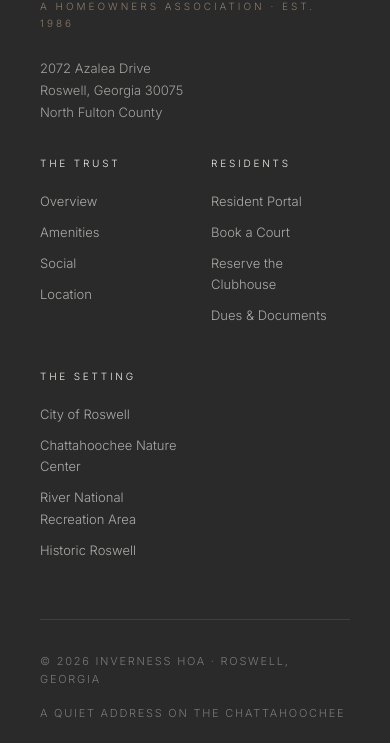
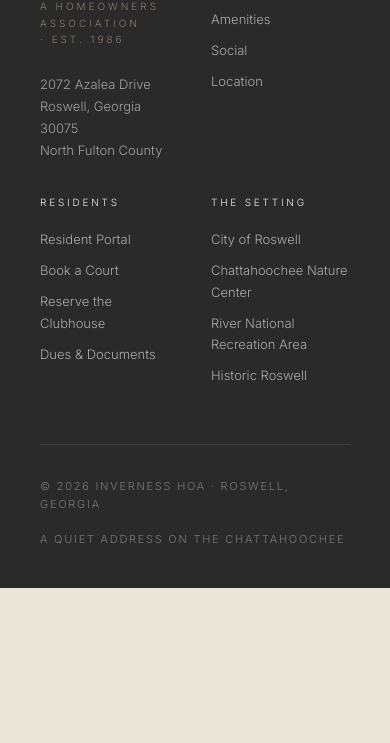
Before and after one commit to briankingatl/inverness, a plain HTML site: page index.html in a window 390 px wide. Shown: the part 4299-5042 px from the top of the page. After the commit the page ends 4887 px from the top, so only its background shows below. Drawn offline with nearby package versions, Linux system fonts and the light colour scheme.

Commit message:
fixing footer layout for mobile

```diff
--- a/css/styles.css
+++ b/css/styles.css
@@ -1238,7 +1238,6 @@ footer::before {
   .polaroid__title { font-size: 15px; }
   .poi-details { grid-template-columns: 1fr; }
   .footer__grid { grid-template-columns: 1fr 1fr; gap: 2rem; }
-  .footer__col:first-child { grid-column: 1 / -1; }
   .footer__bottom { flex-direction: column; align-items: flex-start; }
 }
 
--- a/index.html
+++ b/index.html
@@ -291,7 +291,7 @@
   <div class="footer__grid">
     <div class="footer__col">
       <div class="footer__brand-mark">Inverness</div>
-      <div class="footer__brand-sub">A Homeowners Association · Est. 1986</div>
+      <div class="footer__brand-sub">A Homeowners Association<br>· Est. 1986</div>
       <p class="footer__addr">
         2072 Azalea Drive<br>
         Roswell, Georgia 30075<br>
```
